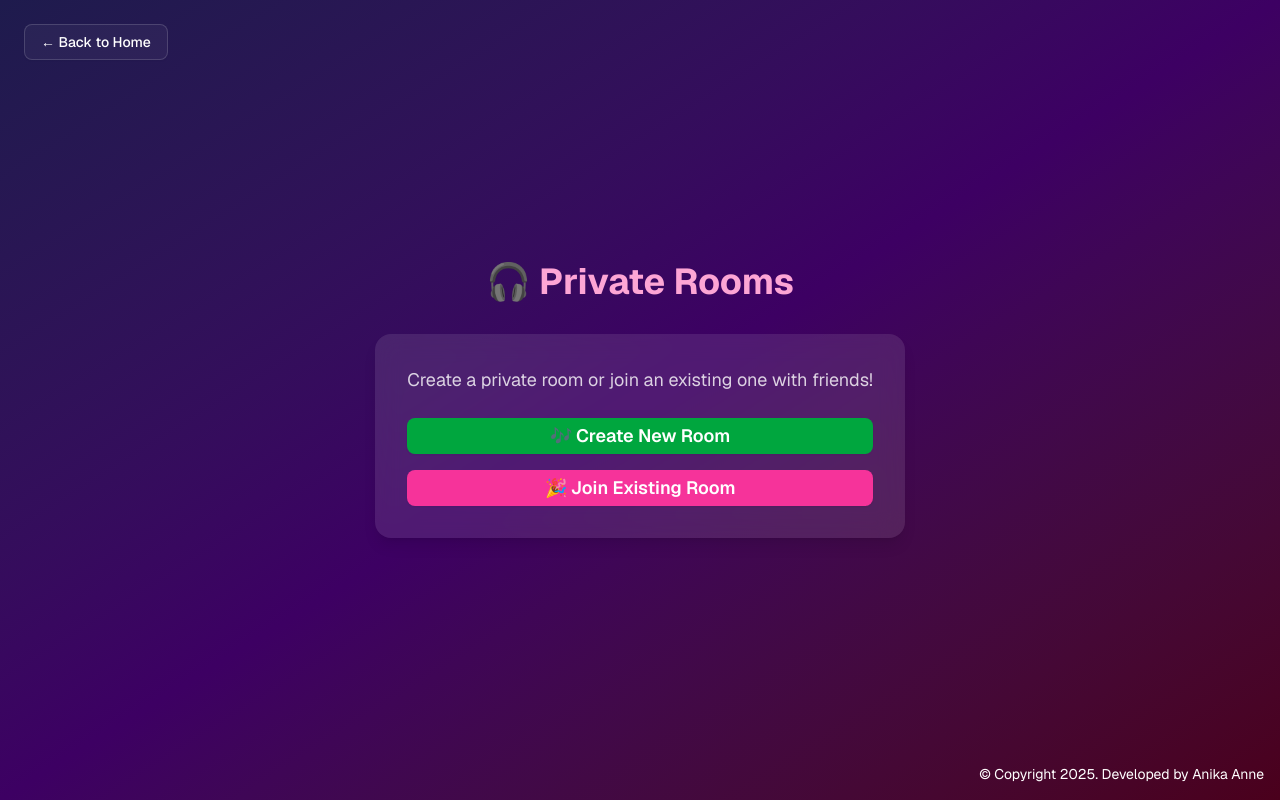
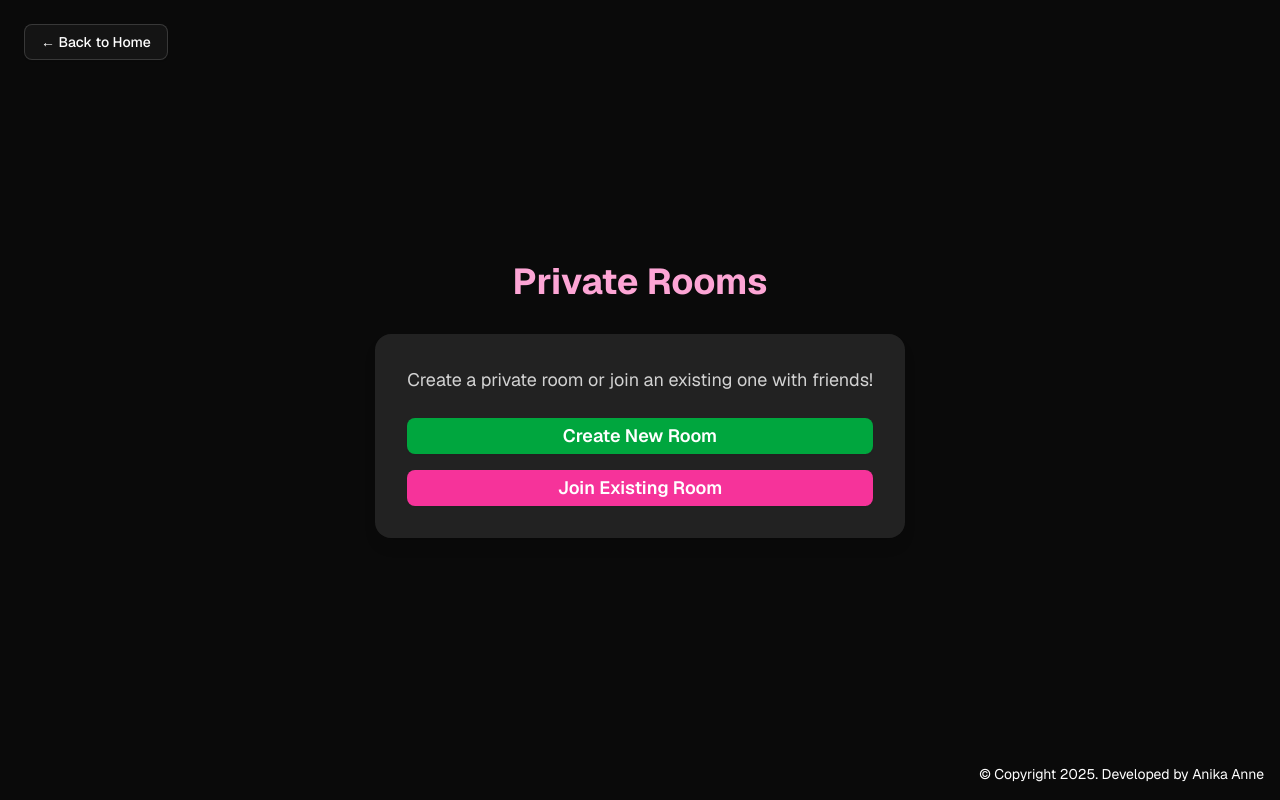
Before and after one commit to anika4anne/guess-the-jam, a Next.js app: page /private in a window 1280 px wide. Built offline with nearby package versions, Linux system fonts and the light colour scheme.

Commit message:
more updates

```diff
--- a/src/app/private/create/page.tsx
+++ b/src/app/private/create/page.tsx
@@ -31,8 +31,7 @@ export default function CreatePrivateRoom() {
   };
 
   return (
-    <main className="flex min-h-screen flex-col items-center justify-center bg-gradient-to-br from-[#1e1b4d] via-[#3d0063] to-[#4a001c] px-6 text-white">
-
+    <main className="private-room-background flex min-h-screen flex-col items-center justify-center px-6 text-white">
       <div className="absolute top-6 left-6">
         <Button
           variant="outline"
--- a/src/app/private/page.tsx
+++ b/src/app/private/page.tsx
@@ -19,8 +19,7 @@ export default function PrivatePage() {
   };
 
   return (
-    <main className="flex min-h-screen flex-col items-center justify-center bg-gradient-to-br from-[#1e1b4d] via-[#3d0063] to-[#4a001c] px-6 text-white">
-
+    <main className="private-room-background flex min-h-screen flex-col items-center justify-center px-6 text-white">
       <div className="absolute top-6 left-6">
         <Button
           variant="outline"
@@ -31,9 +30,7 @@ export default function PrivatePage() {
         </Button>
       </div>
 
-      <h1 className="mb-8 text-4xl font-bold text-pink-300">
-        🎧 Private Rooms
-      </h1>
+      <h1 className="mb-8 text-4xl font-bold text-pink-300">Private Rooms</h1>
 
       <div className="space-y-6 rounded-2xl bg-white/10 p-8 text-center shadow-lg backdrop-blur-md">
         <p className="mb-6 text-lg text-white/80">
@@ -45,14 +42,14 @@ export default function PrivatePage() {
             onClick={handleCreate}
             className="w-full bg-green-600 py-4 text-lg font-semibold text-white hover:bg-green-700"
           >
-            🎶 Create New Room
+            Create New Room
           </Button>
 
           <Button
             onClick={handleJoin}
             className="w-full bg-pink-500 py-4 text-lg font-semibold text-white hover:bg-pink-600"
           >
-            🎉 Join Existing Room
+            Join Existing Room
           </Button>
         </div>
       </div>
```
